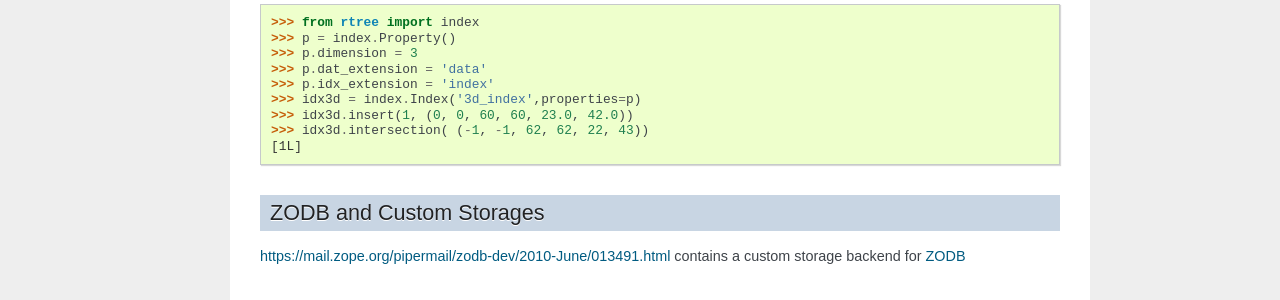
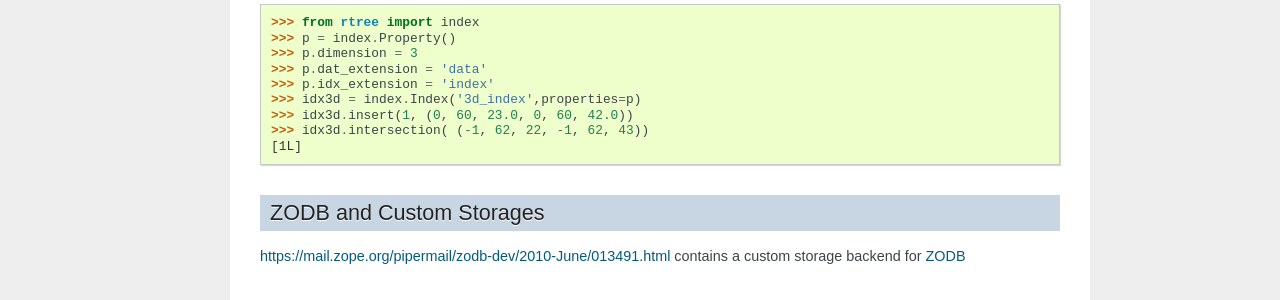
Before and after one commit to Toblerity/rtree, a Sphinx documentation site: the page built from docs/source/tutorial.txt, in a window 1280 px wide and 900 px high, scrolled down 2531 px. Shown: the part 516-816 px from the top of the window. Built offline with Sphinx 7.4.7, drawn with Linux system fonts in a browser that asks for light colours.

```diff
--- a/docs/source/tutorial.txt
+++ b/docs/source/tutorial.txt
@@ -193,8 +193,8 @@ stored on disk as the files ``3d_index.data`` and ``3d_index.index``::
   >>> p.dat_extension = 'data'
   >>> p.idx_extension = 'index'
   >>> idx3d = index.Index('3d_index',properties=p)
-  >>> idx3d.insert(1, (0, 0, 60, 60, 23.0, 42.0))
-  >>> idx3d.intersection( (-1, -1, 62, 62, 22, 43))
+  >>> idx3d.insert(1, (0, 60, 23.0, 0, 60, 42.0))
+  >>> idx3d.intersection( (-1, 62, 22, -1, 62, 43))
   [1L]
 
 ZODB and Custom Storages
```
